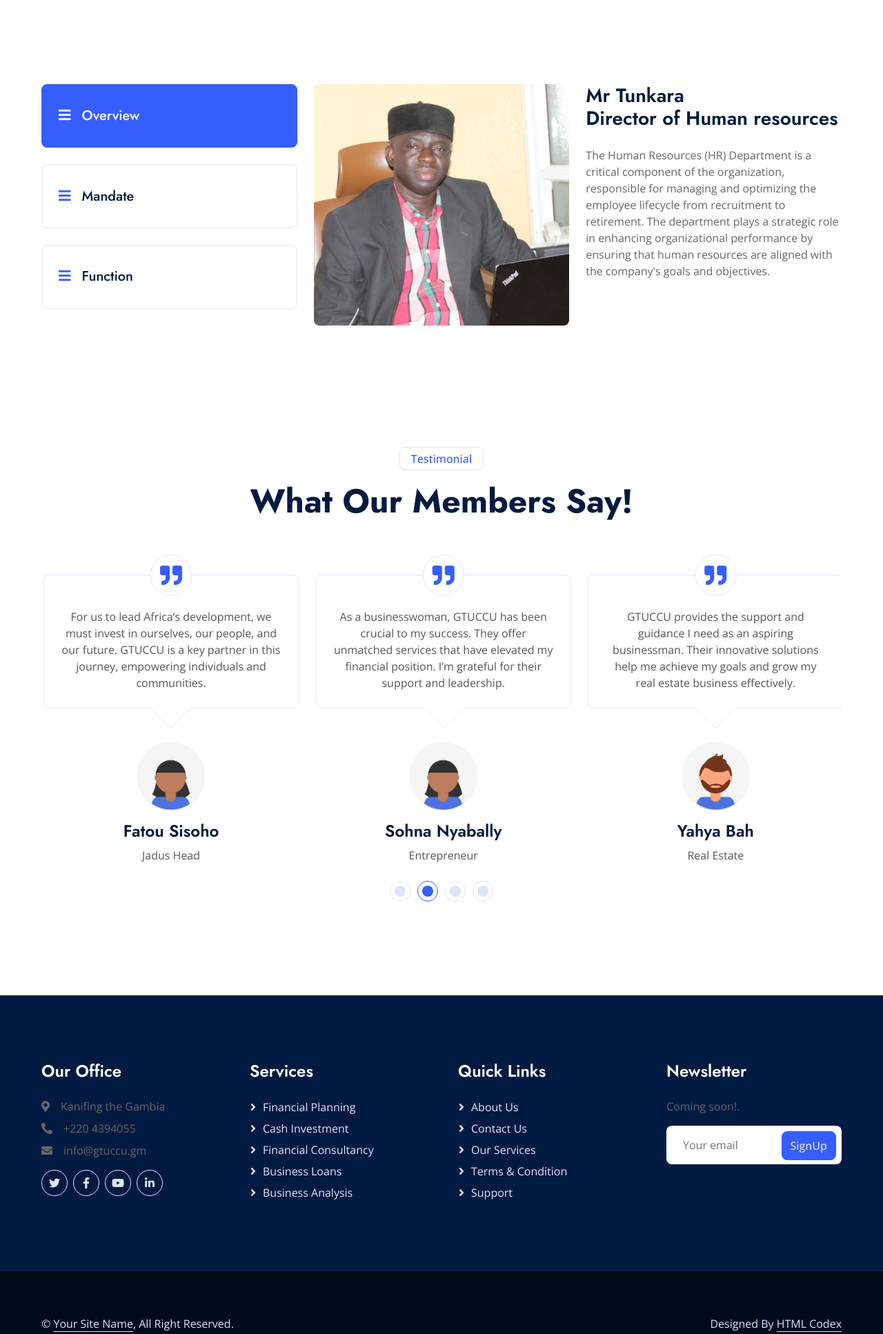
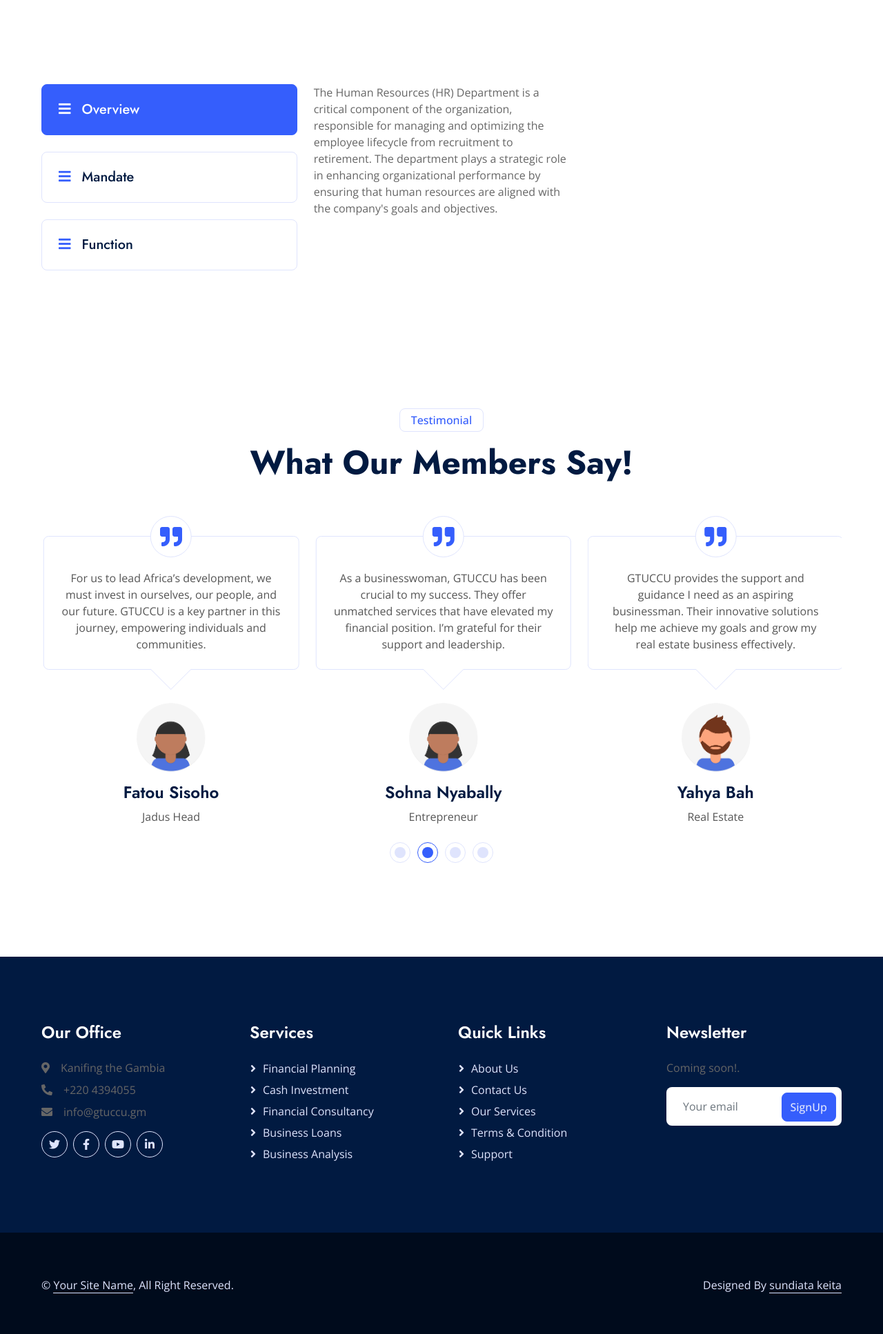
Before and after one commit to sundiata/GTU, a plain HTML site: page humanResources.html in a window 1280 px wide. Shown: the part 400-2334 px from the top of the page at 69% size. Drawn offline with nearby package versions, Linux system fonts and the light colour scheme.

Commit message:
secondBug

```diff
--- a/humanResources.html
+++ b/humanResources.html
@@ -152,13 +152,12 @@
                     <div class="tab-content w-100">
                         <div class="tab-pane fade show active" id="tab-pane-1">
                             <div class="row g-4">
-                                <div class="col-md-6" style="min-height: 350px;">
+                                <!-- <div class="col-md-6" style="min-height: 350px;">
                                     <div class="position-relative h-100">
                                         <img class="position-absolute rounded w-100 h-100" src="img/marketing.JPG" style="object-fit: cover;" alt="">
                                     </div>
-                                </div>
+                                </div> -->
                                 <div class="col-md-6">
-                                    <h3 class="mb-4">Mr Tunkara <br> Director of Human resources</h3>
                                     <p class="mb-4">The Human Resources (HR) Department is a critical component of the organization, responsible for managing and optimizing the employee lifecycle from recruitment to retirement. The department plays a strategic role in enhancing organizational performance by ensuring that human resources are aligned with the company's goals and objectives.</p>
                                     <!-- <a href="./ictProfile.html" class="btn btn-primary py-3 px-5 mt-3">Read More</a> -->
                                 </div>
@@ -333,7 +332,7 @@
                 </div>
                 <div class="col-md-6 text-center text-md-end">
                     <!--/*** This template is free as long as you keep the footer author’s credit link/attribution link/backlink. If you'd like to use the template without the footer author’s credit link/attribution link/backlink, you can purchase the Credit Removal License from "https://htmlcodex.com/credit-removal". Thank you for your support. ***/-->
-                    Designed By <a class="border-bottom" href="https://htmlcodex.com">HTML Codex</a>
+                    Designed By <a class="border-bottom" href="">sundiata keita</a>
                 </div>
             </div>
         </div>
```
Also changed, not shown: audit.html (+3 -3 lines), operationDepartmet.html (+3 -3 lines).
